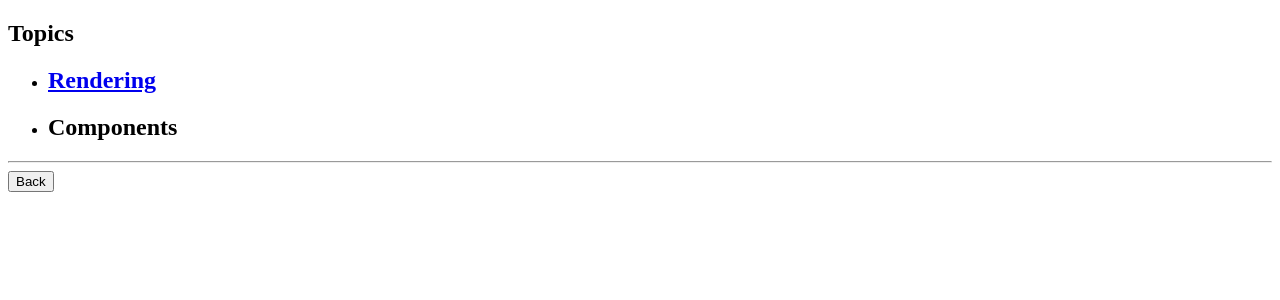
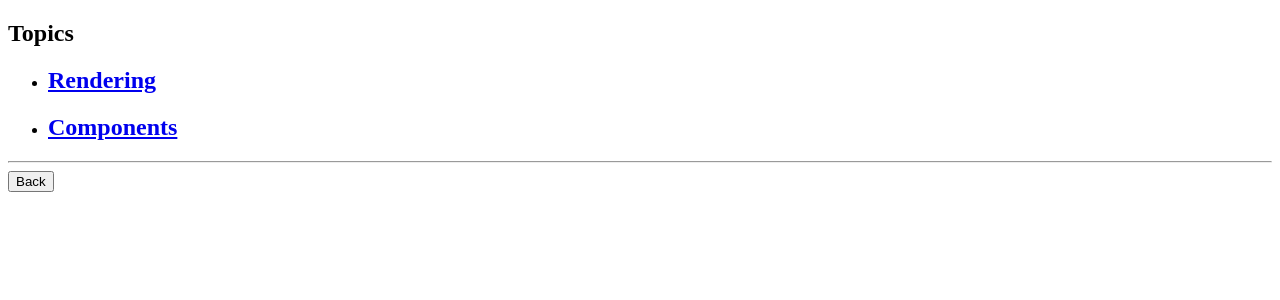
Before and after one commit to chandrashekhar-meshram/React-Links---React-Router-What-is-Routing-Why-Installing-React-Router-Def---db407djwaq7j, a React app: page /topics in a window 1280 px wide. Shown: the top 300 px of the page. Built offline with nearby package versions, Linux system fonts and the light colour scheme.

Commit message:
Update RenderingTopic.js and Topics.js

```diff
--- a/src/components/RenderingTopic.js
+++ b/src/components/RenderingTopic.js
@@ -1,14 +1,21 @@
-import React from 'react'
+import React from "react";
+import { useHistory } from "react-router-dom";
 
 const RenderingTopic = () => {
+  let history = useHistory();
+
+  const backFn = () => {
+    history.goBack();
+  };
+
   return (
     <div id="rendering-div">
       <h3>Rendering in React</h3>
-      <button id="rendering-back-button">
+      <button id="rendering-back-button" onClick={backFn}>
         Back
       </button>
     </div>
-  )
-}
+  );
+};
 
-export default RenderingTopic
+export default RenderingTopic;
--- a/src/components/Topics.js
+++ b/src/components/Topics.js
@@ -8,11 +8,13 @@ const Topics = () => {
       <ul>
         <li>
           <h2 id="rendering">
-            <Link to="/topics/components">Rendering</Link>
+            <Link to="/topics/rendering">Rendering</Link>
           </h2>
         </li>
         <li>
-          <h2 id="components">Components</h2>
+          <h2 id="components">
+            <Link to="/topics/components">Components</Link>
+          </h2>
         </li>
       </ul>
       <hr />
```
